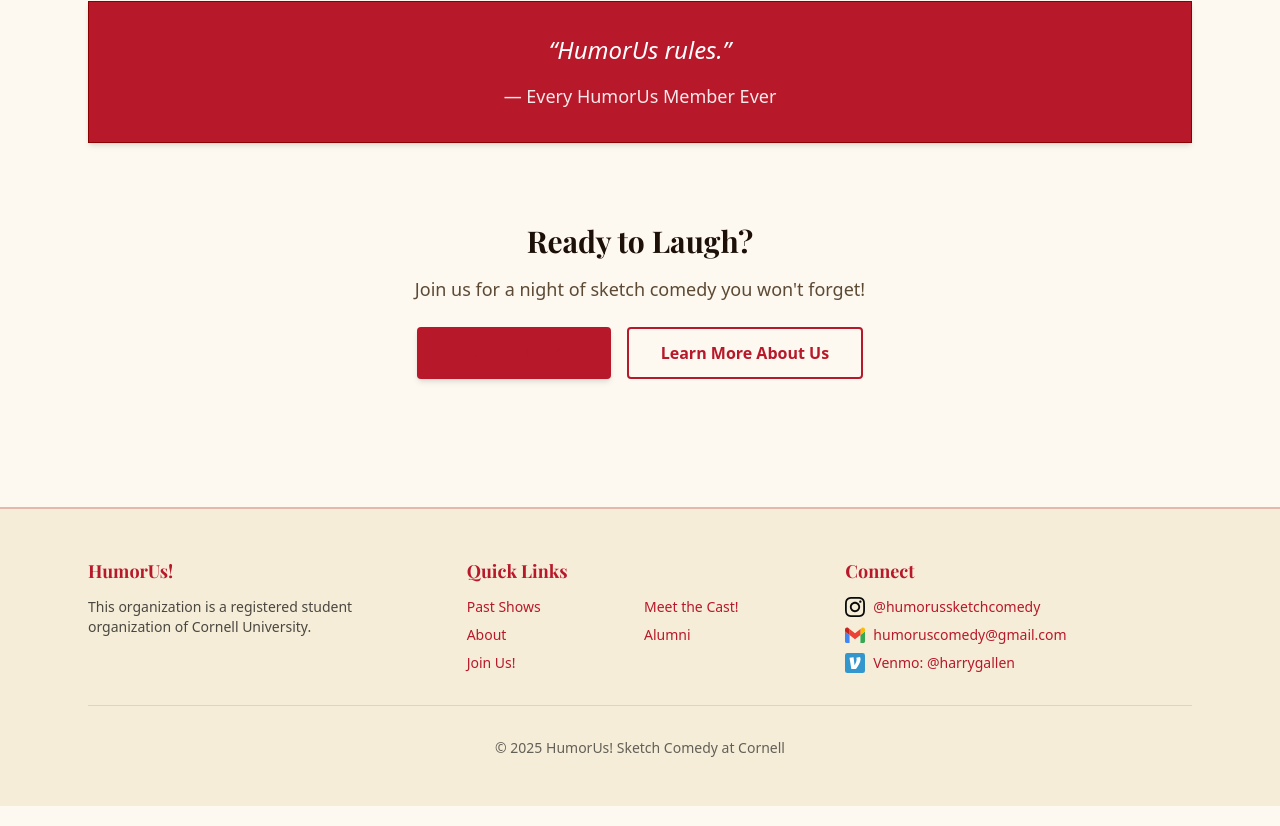
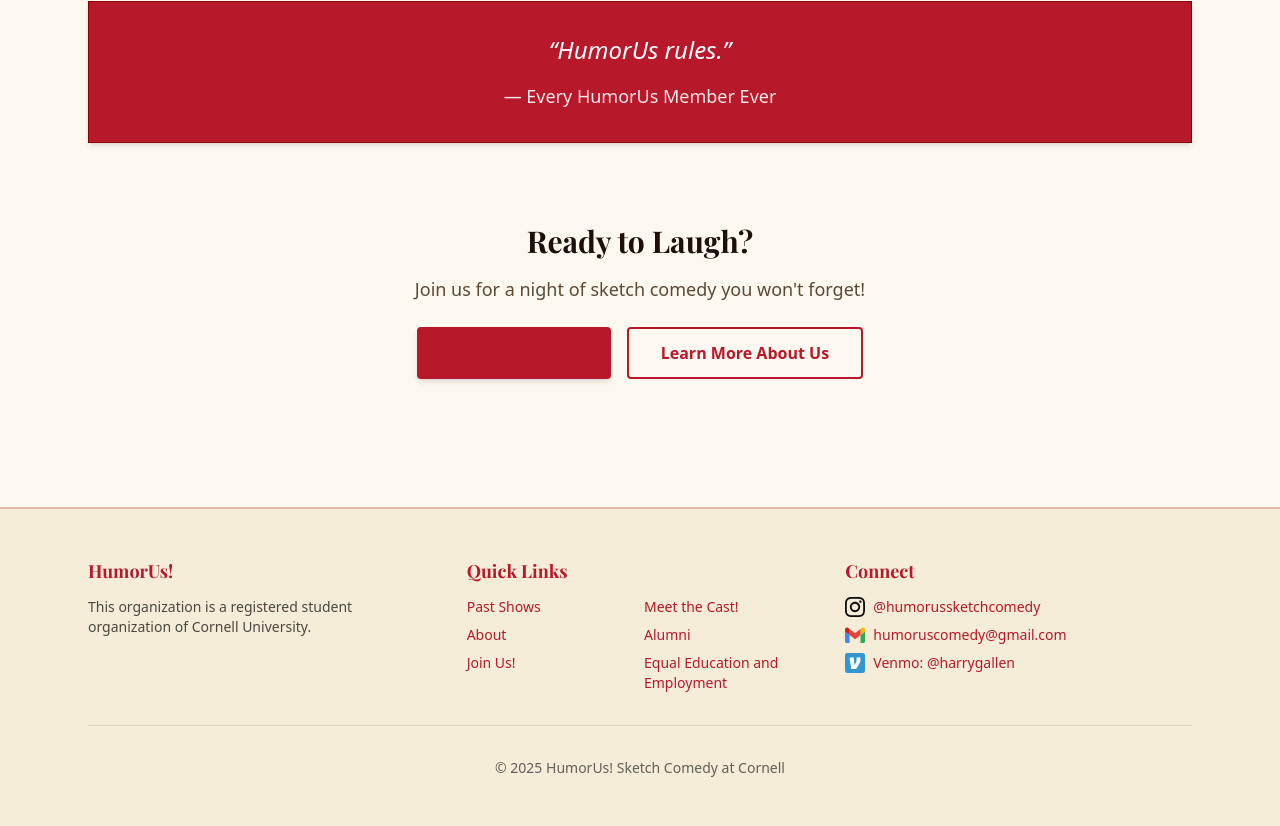
Before and after one commit to hwg2004/Humor-Us-Site, a Next.js app: page / in a window 1280 px wide. Shown: the part 2179-3005 px from the top of the page. Built offline with nearby package versions, Linux system fonts and the light colour scheme; no server answers; a web font is replaced by a local one.

Commit message:
Added external link

```diff
--- a/app/layout.tsx
+++ b/app/layout.tsx
@@ -54,6 +54,7 @@ export default function RootLayout({
     { href: "/about", label: "About"},
     { href: "/alumni", label: "Alumni"},
     { href: "/join", label: "Join Us!"},
+    { href: "https://hr.cornell.edu/about/workplace-rights/equal-education-and-employment", label: "Equal Education and Employment", external: true },
   ];
 
   return (
```
